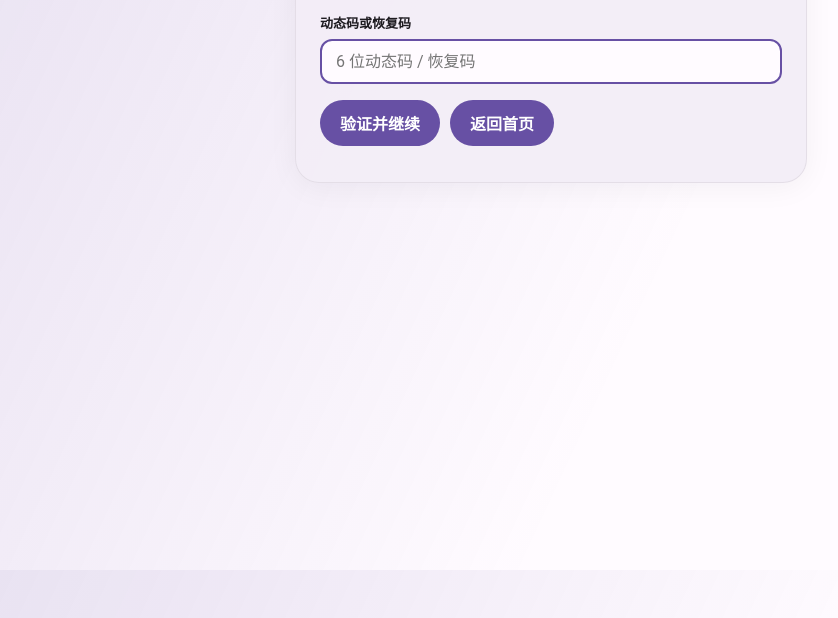
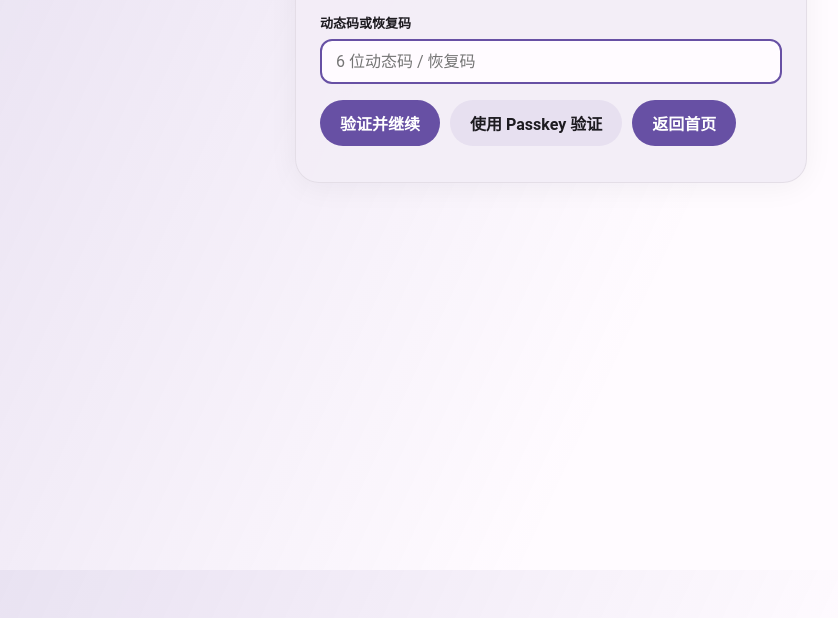
Before and after one commit to stevessr/sso, a plain HTML site: page web/mfa.html in a window 1280 px wide. Shown: the part 230-848 px from the top of the page, without its empty margins (89-927 px from the left). Drawn offline with Linux system fonts and the light colour scheme.

Commit message:
feat(ui): offer Passkey as second-factor alternative on MFA screen

```diff
--- a/web/mfa.html
+++ b/web/mfa.html
@@ -9,6 +9,6 @@
 <p class="description">输入身份验证器中的 6 位动态码，或使用一枚尚未使用过的恢复码。验证后才会完成本次登录与应用授权。</p>
 <label for="mfa-code">动态码或恢复码</label>
 <input id="mfa-code" type="text" inputmode="numeric" autocomplete="one-time-code" maxlength="128" placeholder="6 位动态码 / 恢复码">
-<div class="actions"><button id="mfa-submit">验证并继续</button><a class="button outline" href="/">返回首页</a></div>
+<div class="actions"><button id="mfa-submit">验证并继续</button><button id="mfa-passkey" class="tonal">使用 Passkey 验证</button><a class="button outline" href="/">返回首页</a></div>
 <p class="small" id="mfa-error" role="alert"></p>
 </section></main><script src="/assets/mfa.js" defer></script></body></html>
```
